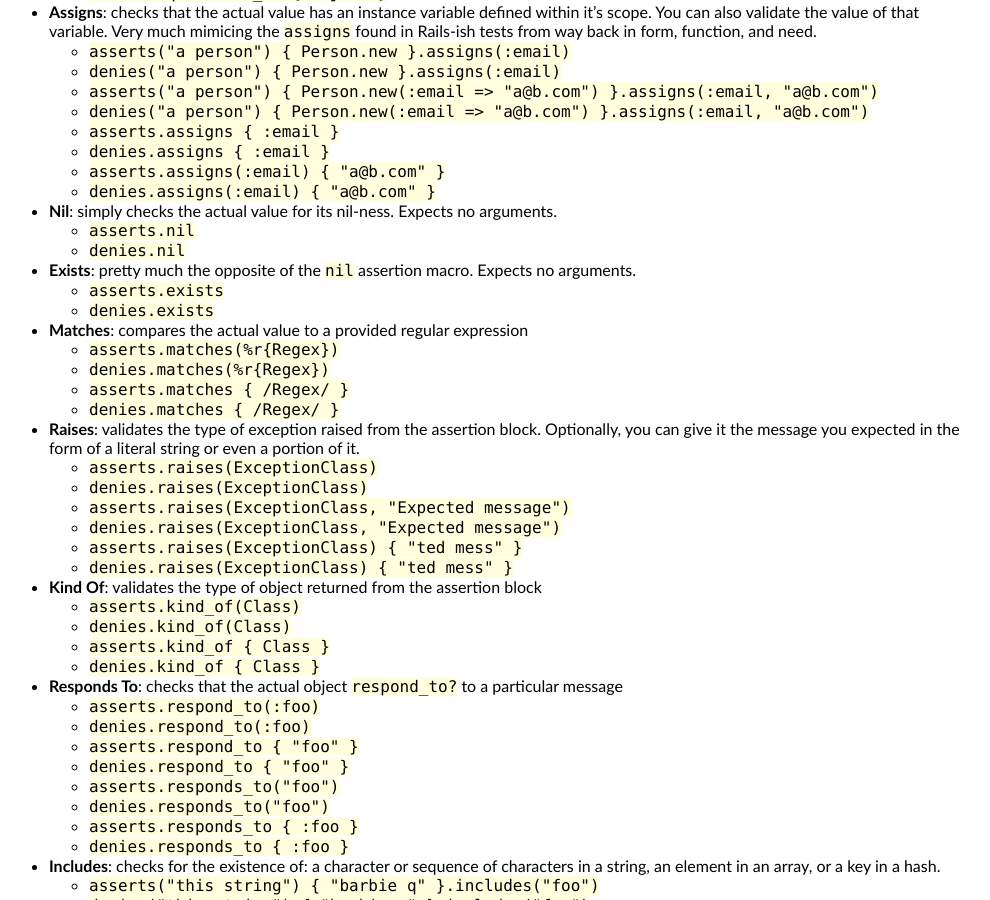
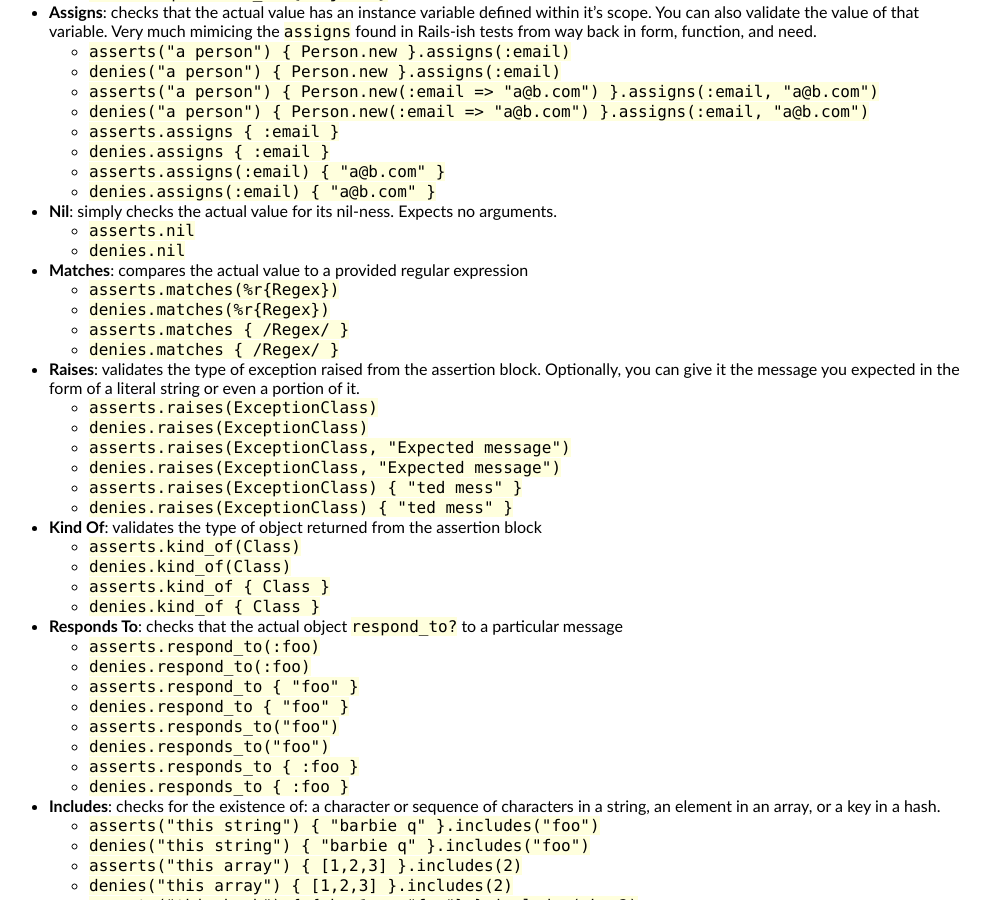
Before and after one commit to thumblemonks/riot, a Jekyll site: the page built from index.md, in a window 1280 px wide and 900 px high, scrolled down 2985 px. Shown: the whole window, without its empty margins (151-1141 px from the left). Built offline with Jekyll 4.4.1, drawn with Linux system fonts in a browser that asks for light colours; Markdown is read by kramdown in place of the engine named in the settings.

Commit message:
Remove discussion of exists macro

```diff
--- a/index.md
+++ b/index.md
@@ -144,10 +144,6 @@ The advantage of using the block is that its innards are evaluated against the s
 * **Nil**: simply checks the actual value for its nil-ness. Expects no arguments.
   * `asserts.nil`
   * `denies.nil`
-
-* **Exists**: pretty much the opposite of the `nil` assertion macro. Expects no arguments.
-  * `asserts.exists`
-  * `denies.exists`
 
 * **Matches**: compares the actual value to a provided regular expression
   * `asserts.matches(%r{Regex})`
```
